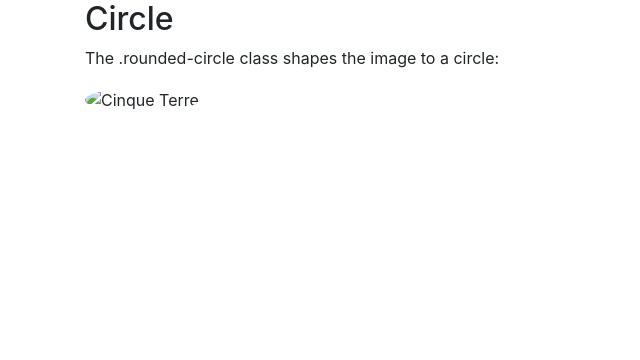
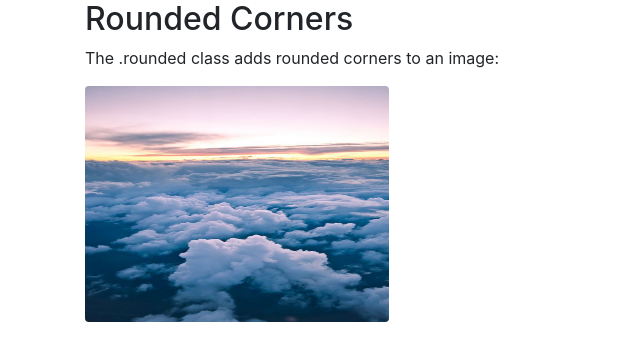
Before and after one commit to ceciliabrito125/ceciliabrito125.github.io, a plain HTML site: page index.html in a window 1280 px wide. Shown: the whole page, without its empty margins (0-640 px from the left). Drawn offline with nearby package versions, Linux system fonts and the light colour scheme.

Commit message:
arredondado

```diff
--- a/index.html
+++ b/index.html
@@ -12,12 +12,10 @@
 <body>
 
 <div class="container">
-  <h2>Circle</h2>
-  <p>The .rounded-circle class shapes the image to a circle:</p>
-  <img src="nuvem.jpg" class="rounded-circle" alt="Cinque Terre" width="304" height="236">
-
+  <h2>Rounded Corners</h2>
+  <p>The .rounded class adds rounded corners to an image:</p>
+  <img src="nuvem.jpg" class="rounded" alt="Cinque Terre" width="304" height="236">
 </div>
-
 
 </body>
 </html>
```
Also changed, not shown: nuvem.jpg (added), nuvem2.jpg (added), nuvem3.jpg (added).
